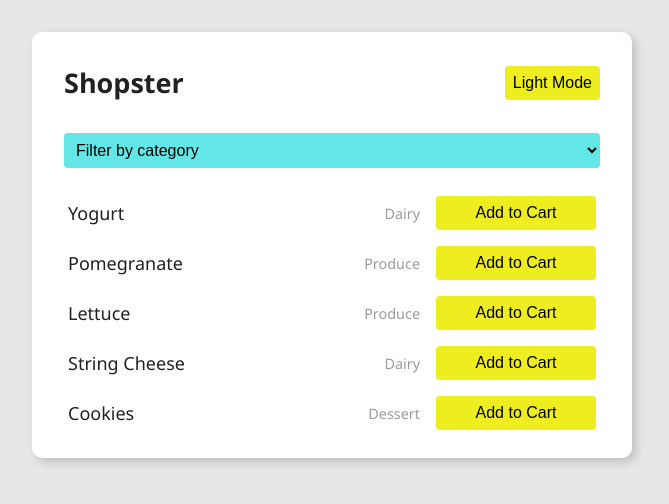
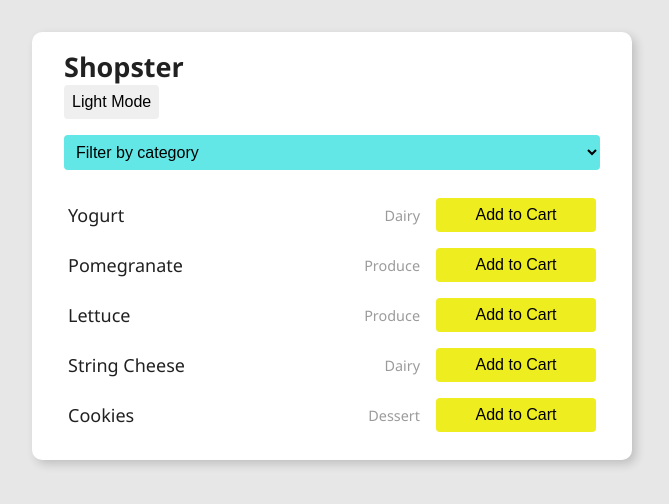
Before and after one commit to learn-co-curriculum/react-hooks-information-flow-lab, a React (Create React App) app: page / in a window 1280 px wide. Shown: the top 504 px of the page, without its empty margins (308-977 px from the left). Built offline with nearby package versions, Linux system fonts and the light colour scheme.

Commit message:
first deliverable completed

```diff
--- a/src/components/App.js
+++ b/src/components/App.js
@@ -1,6 +1,7 @@
 import React, { useState } from "react";
 import ShoppingList from "./ShoppingList";
 import itemData from "../data/items";
+import Header from "./Header";
 
 function App() {
   const [isDarkMode, setIsDarkMode] = useState(false);
@@ -11,13 +12,10 @@ function App() {
 
   return (
     <div className={"App " + (isDarkMode ? "dark" : "light")}>
-      <header>
-        <h2>Shopster</h2>
-        <button onClick={onDarkModeClick}>
-          {isDarkMode ? "Dark" : "Light"} Mode
-        </button>
-      </header>
-      <ShoppingList items={itemData} />
+      <Header onDarkModeClick={onDarkModeClick} />
+      <ShoppingList
+      items={itemData}
+      />
     </div>
   );
 }
--- /dev/null
+++ b/src/components/Header.js
@@ -0,0 +1,12 @@
+const Header = ({ onClick, isDarkMode, onDarkModeClick} ) => {
+  return (
+    <>
+       <h2>Shopster</h2>
+        <button onClick={onDarkModeClick}>
+          {isDarkMode ? "Dark" : "Light"} Mode
+        </button>
+    </>
+  )
+}
+
+export default Header
```
Also changed, not shown: src/components/Filter.js (added, +22 -0 lines).
